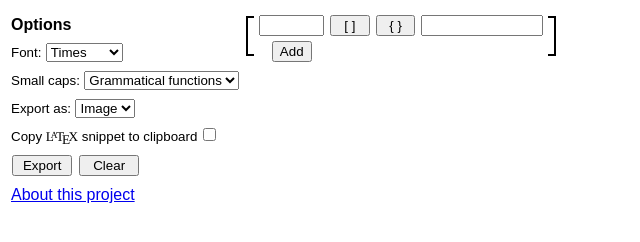
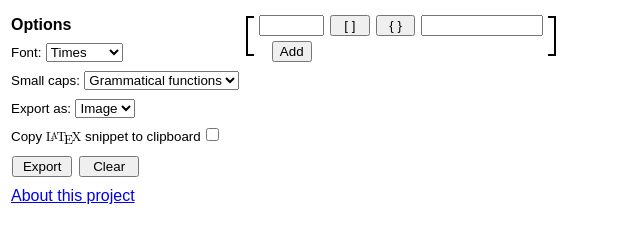
Before and after one commit to sandbach/OpenAVM, a plain HTML site: page index.html in a window 1280 px wide. Shown: the full height of the page, 0-640 px from the left. Drawn offline with nearby package versions, Linux system fonts and the light colour scheme.

Commit message:
Add files via upload

```diff
--- a/index.html
+++ b/index.html
@@ -87,7 +87,7 @@
 </div>
 
 <div class="options">
-    <label for="snippet">Copy <span class="texhtml"><span style="font-family:cmr10, LMRoman10-Regular, Times, serif;">L<span style="text-transform: uppercase; font-size: 70%; margin-left: -0.36em; vertical-align: 0.3em; line-height: 0; margin-right: -0.15em;">a</span>T<span style="text-transform: uppercase; margin-left: -0.1667em; vertical-align: -0.5ex; line-height: 0; margin-right: -0.125em;">e</span>X</span></span> snippet to clipboard</label>
+    <label for="snippet">Copy <span class="texhtml" style="font-family: &#39;CMU Serif&#39;, cmr10, LMRoman10-Regular, &#39;Latin Modern Math&#39;, &#39;Nimbus Roman No9 L&#39;, &#39;Times New Roman&#39;, Times, serif;">L<span style="text-transform: uppercase; font-size: 0.75em; vertical-align: 0.25em; margin-left: -0.36em; margin-right: -0.15em; line-height: 1ex;">a</span>T<span style="text-transform: uppercase; vertical-align: -0.25em; margin-left: -0.1667em; margin-right: -0.125em; line-height: 1ex;">e</span>X</span> snippet to clipboard</label>
     <input type="checkbox" id="snippet" name="snippet" value="Copy">
 </div>
 
```
